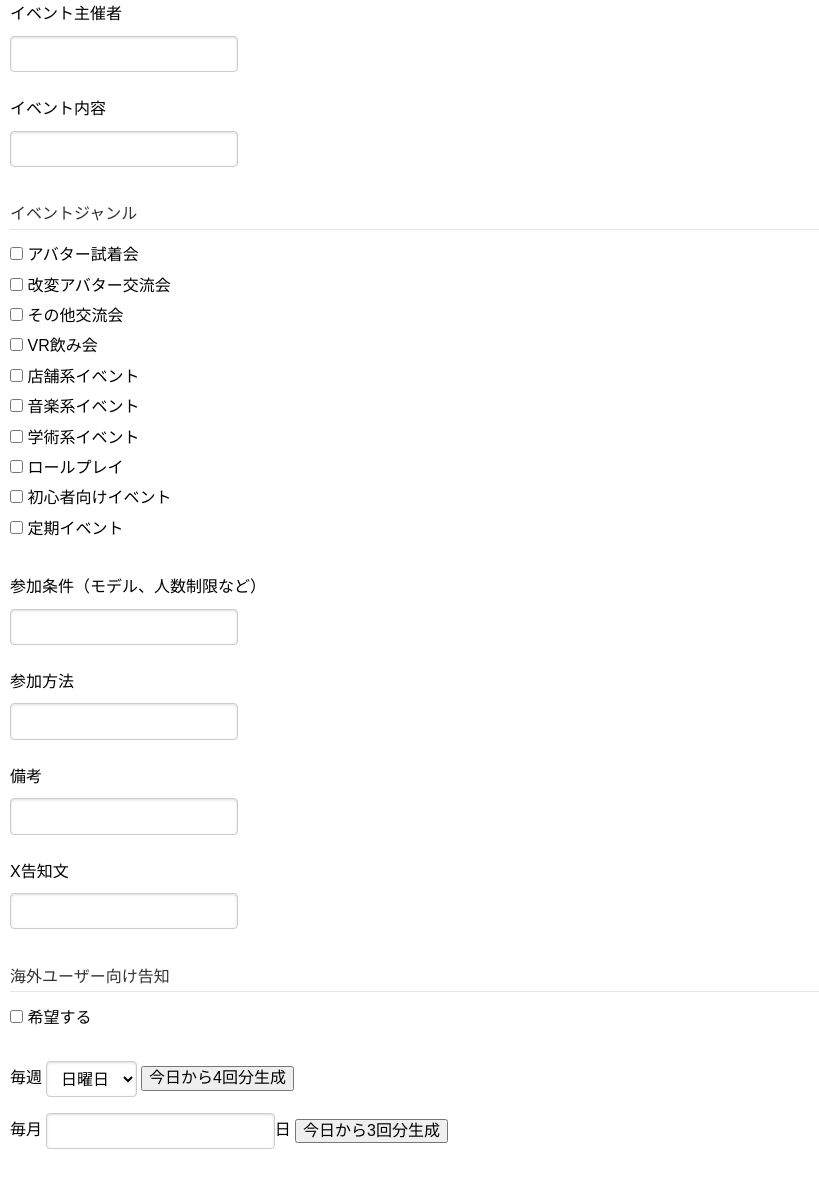
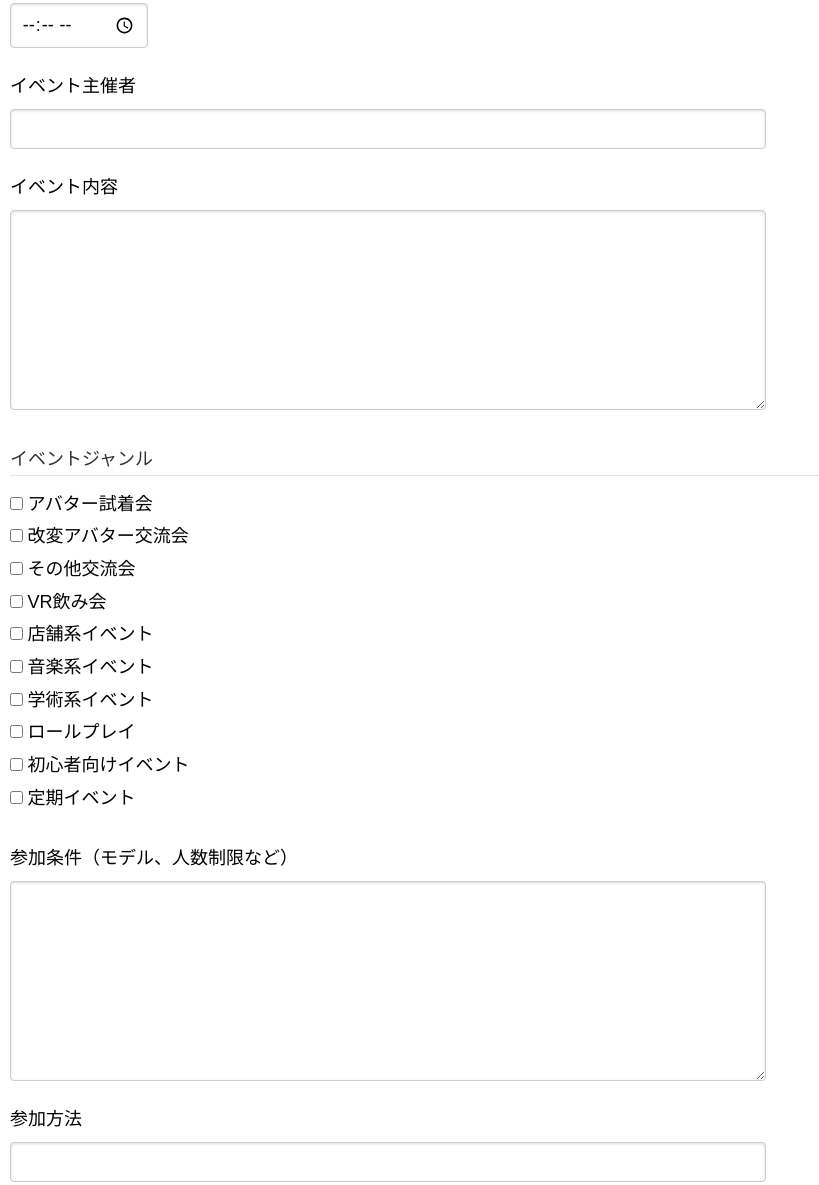
Before and after one commit to cyrill-vr-internet/vrc-event-calendar-assist, a plain HTML site: page docs/index.html in a window 1280 px wide. Shown: the part 646-1831 px from the top of the page, without its empty margins (0-819 px from the left). Drawn offline with nearby package versions, Linux system fonts and the light colour scheme; a script that the page names is missing.

Commit message:
textareaに対応

```diff
--- a/docs/index.html
+++ b/docs/index.html
@@ -70,7 +70,7 @@
         </dl>
         <dl>
           <dt><label for="event-description">イベント内容</label></dt>
-          <dd><input type="text" id="event-description" name="event-description"></dd>
+          <dd><textarea id="event-description" name="event-description"></textarea></dd>
         </dl>
         <dl>
           <fieldset>
@@ -119,7 +119,7 @@
         </dl>
         <dl>
           <dt><label for="event-rule">参加条件（モデル、人数制限など）</label></dt>
-          <dd><input type="text" id="event-rule" name="event-rule"></dd>
+          <dd><textarea id="event-rule" name="event-rule"></textarea></dd>
         </dl>
         <dl>
           <dt><label for="event-howtojoin">参加方法</label></dt>
@@ -131,15 +131,15 @@
         </dl>
         <dl>
           <dt><label for="event-x-message">X告知文</label></dt>
-          <dd><input type="text" id="event-x-message" name="event-x-message"></dd>
+          <dd><textarea id="event-x-message" name="event-x-message"></textarea></dd>
         </dl>
         <dl>
           <fieldset>
             <dt><legend>海外ユーザー向け告知</legend></dt>
             <dd>
-              <input type="checkbox" id="event-abroad-message" name="event-abroad-message" value="希望する" />
-              <label for="event-abroad-message">希望する</label>
-           </dd>
+              <input type="checkbox" id="event-abroad-message-0" name="event-abroad-message" value="希望する" />
+              <label for="event-abroad-message-0">希望する</label>
+            </dd>
           </fieldset>
         </dl>
         <dl>
--- a/docs/main.js
+++ b/docs/main.js
@@ -140,17 +140,17 @@ function formParams() {
     }
   }
 
-  let event_abroad_message_elem = document.getElementById("event-abroad-message");
+  let event_abroad_message_elem = document.getElementById("event-abroad-message-0");
   let event_abroad_message = event_abroad_message_elem.checked ? event_abroad_message_elem.value : "";
 
   return [
     ["entry.1319903296", document.getElementById("event-name").value],
     ["entry.1354615990", document.getElementById("event-owner").value],
-    ["entry.402615171", document.getElementById("event-description").value],
-    ["entry.1470688692", document.getElementById("event-rule").value],
+    ["entry.402615171", document.getElementById("event-description").innerText],
+    ["entry.1470688692", document.getElementById("event-rule").innerText],
     ["entry.43975396", document.getElementById("event-howtojoin").value],
     ["entry.131997623", document.getElementById("event-remark").value],
-    ["entry.1957263813", document.getElementById("event-x-message").value],
+    ["entry.1957263813", document.getElementById("event-x-message").innerText],
     ["entry.412548841", event_platform_selected],
     ["entry.1923252134", selected_event_genres],
     ["entry.686419094", event_abroad_message],
--- a/docs/style.css
+++ b/docs/style.css
@@ -34,17 +34,34 @@ ol {
 }
 
 textarea {
-    font-size: 10px;
-    width: 100%;
+    font-size: 18px;
+    width: 60%;
     height: 200px;
 }
 
-input.action-button {
-    width: 100%;
+legend {
+    font-size: 18px;
 }
 
-input#no-tags {
-    margin: 2px;
+label {
+    font-size: 18px;
+}
+
+#event-uuid {
+    visibility: hidden;
+}
+
+input[type=number] {
+    width: 80px;
+}
+
+input[type=time] {
+    font-size: 18px;
+}
+
+input[type=text] {
+    font-size: 18px;
+    width: 60%;
 }
 
 a {
```
